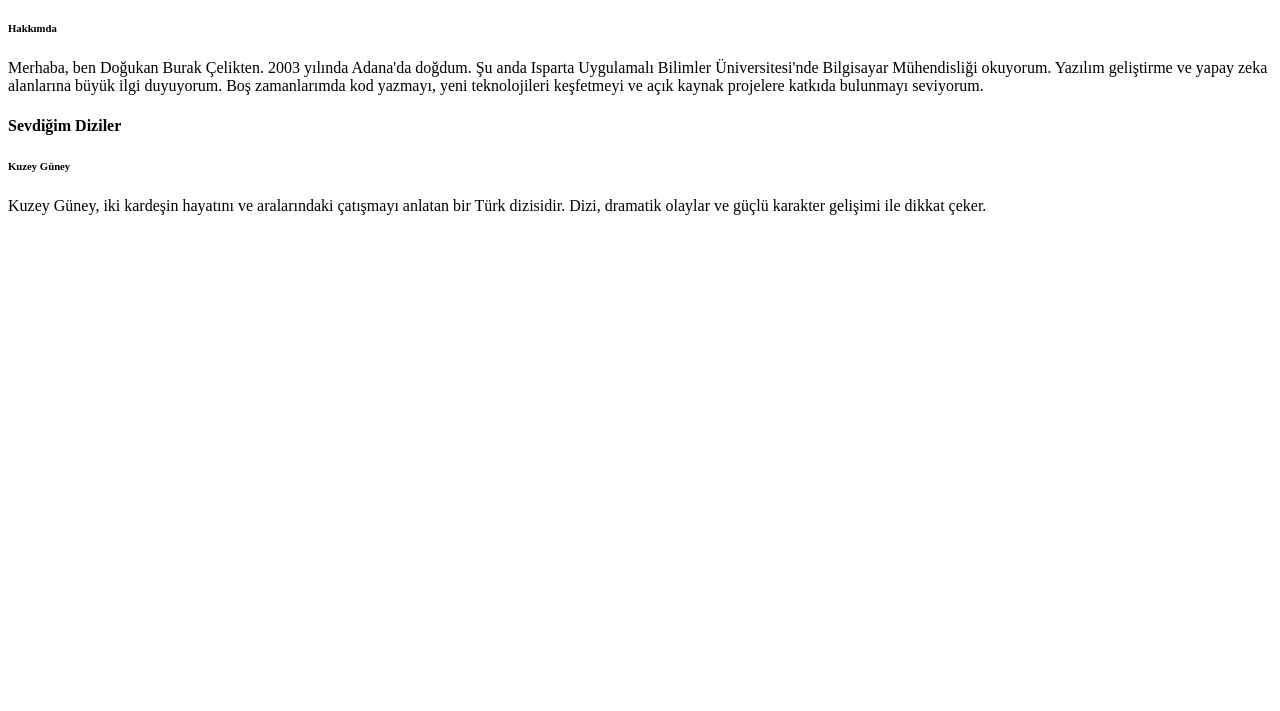
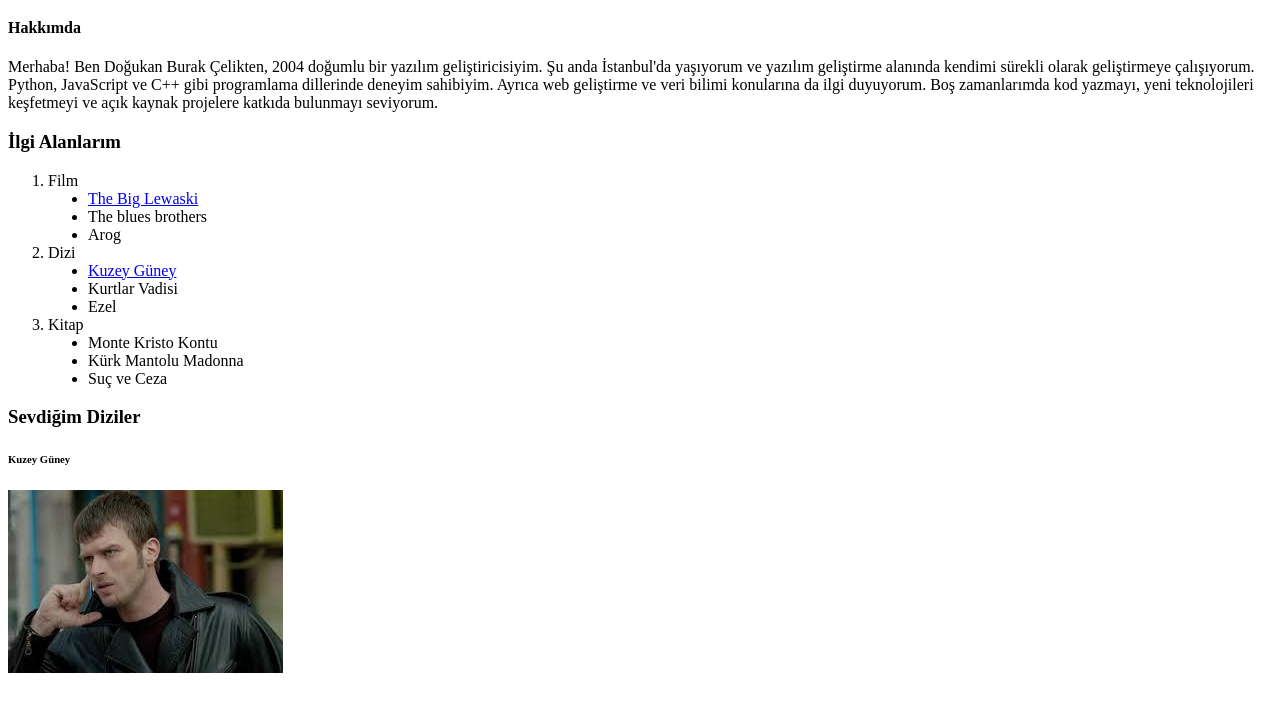
Before and after one commit to Burak011/kodluyoruzilkrepo, a plain HTML site: page index.html in a window 1280 px wide. Shown: the part 61-772 px from the top of the page. Drawn offline with Linux system fonts and the light colour scheme.

Commit message:
site yapıldı

```diff
--- a/index.html
+++ b/index.html
@@ -7,21 +7,49 @@
 </head>
 <body>
     <h1>Doğukan Burak Çelikten</h1>
-    <h6>
+    <h4>
         Hakkımda
-    </h6>
+    </h4>
     <p>
-        Merhaba, ben Doğukan Burak Çelikten. 2003 yılında Adana'da doğdum. Şu anda Isparta Uygulamalı Bilimler Üniversitesi'nde Bilgisayar Mühendisliği okuyorum. Yazılım geliştirme ve yapay zeka alanlarına büyük ilgi duyuyorum. Boş zamanlarımda kod yazmayı, yeni teknolojileri keşfetmeyi ve açık kaynak projelere katkıda bulunmayı seviyorum.
+        Merhaba! Ben Doğukan Burak Çelikten, 2004 doğumlu bir yazılım geliştiricisiyim. Şu anda İstanbul'da yaşıyorum ve yazılım geliştirme alanında kendimi sürekli olarak geliştirmeye çalışıyorum. Python, JavaScript ve C++ gibi programlama dillerinde deneyim sahibiyim. Ayrıca web geliştirme ve veri bilimi konularına da ilgi duyuyorum. Boş zamanlarımda kod yazmayı, yeni teknolojileri keşfetmeyi ve açık kaynak projelere katkıda bulunmayı seviyorum.
     </p>
-    <h4>
+    <h3>
+        İlgi Alanlarım
+    </h3>
+    <ol style="list-style-type: decimal;">
+        <li>
+            Film
+            <ul style="list-style-type: disc;">
+                <li><a href="www.dogukanburakcelikten.com">The Big Lewaski</a></li>
+                <li>The blues brothers</li>
+                <li>Arog</li>
+            </ul>
+        </li>
+        <li>
+            Dizi
+            <ul style="list-style-type: disc;">
+                <li><a href="www.dogukanburakcelikten.com">Kuzey Güney</a></li>
+                <li>Kurtlar Vadisi</li>
+                <li>Ezel</li>
+            </ul>
+        </li>
+        <li>
+            Kitap
+            <ul style="list-style-type: disc;">
+                <li>Monte Kristo Kontu</li>
+                <li>Kürk Mantolu Madonna</li>
+                <li>Suç ve Ceza</li>
+            </ul>
+        </li>
+    </ol>
+
+    <h3>
         Sevdiğim Diziler
-    </h4>
+    </h3>
     <h6>
         Kuzey Güney
     </h6>
-    <p>
-        Kuzey Güney, iki kardeşin hayatını ve aralarındaki çatışmayı anlatan bir Türk dizisidir. Dizi, dramatik olaylar ve güçlü karakter gelişimi ile dikkat çeker.
-    </p>
+    <img src="image/kuzey-guney.jpeg" alt="kuzey-guney resim">
 
 
 </body>
```
Also changed, not shown: image/kuzey-guney.jpeg (added).
